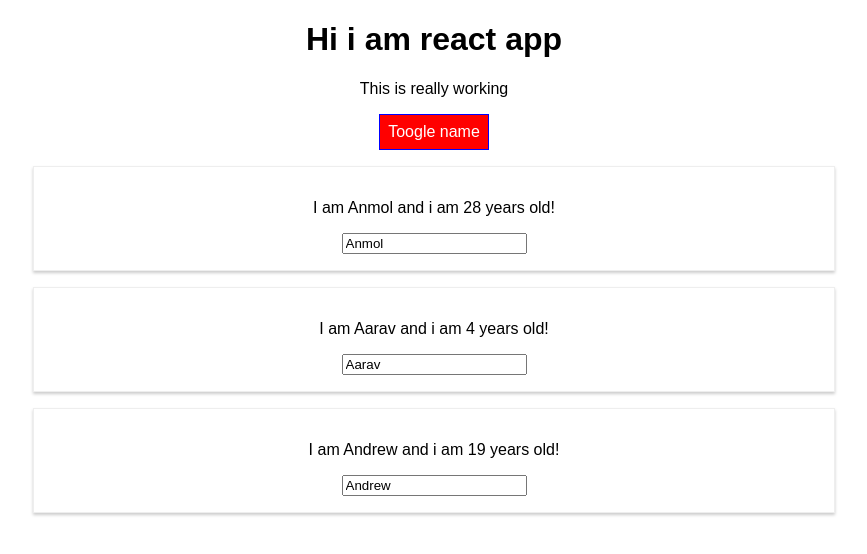
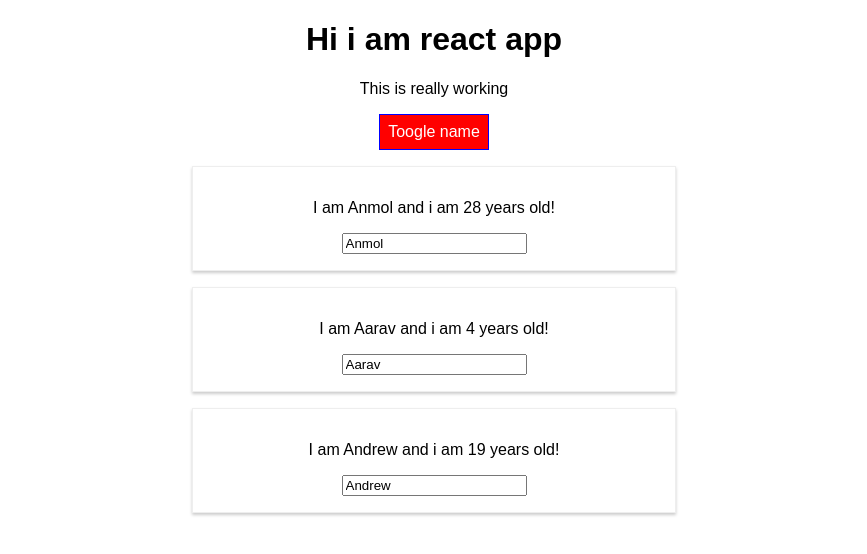
Before and after one commit to Anmolzuck/Learning-React.js, a React (Create React App) app: page / in a window 1280 px wide. Both pictures are taken after a click on the button "Toogle name". Shown: the top 554 px of the page, without its empty margins (206-1073 px from the left). Built offline with nearby package versions, Linux system fonts and the light colour scheme.

Commit message:
Using Radium for sudo selection

```diff
--- a/src/App.js
+++ b/src/App.js
@@ -1,6 +1,6 @@
 import React, { Component /*useState*/ } from 'react';
 import './App.css';
-import Radium from 'radium';
+import Radium, { StyleRoot } from 'radium';
 import Person from './Person/Person';
 
 // class App extends Component {
@@ -215,6 +215,7 @@
     if (this.state.persons.length <= 1) classes.push('bold');
 
     return (
+      <StyleRoot>
         <div className="App">
           <h1>Hi i am react app</h1>
           <p className={classes.join(' ')}>This is really working</p>
@@ -240,6 +241,7 @@
           </div>
         ) : null} */}
         </div>
+      </StyleRoot>
     );
   }
 }
--- a/src/Person/Person.css
+++ b/src/Person/Person.css
@@ -6,3 +6,9 @@
   padding: 16px;
   text-align: center;
 }
+
+/* @media (min-width: 500px) {
+  .Person {
+    width: 450px;
+  }
+} */
--- a/src/Person/person.js
+++ b/src/Person/person.js
@@ -4,8 +4,13 @@
 
 //Creating a component
 const person = (props) => {
+  const styles = {
+    '@media(min-width:500px)': {
+      width: '450px',
+    },
+  };
   return (
-    <div className="Person">
+    <div className="Person" style={styles}>
       <p onClick={props.click}>
         I am {props.name} and i am {Math.floor(Math.random() * 30)} years old!
       </p>
```
Lines whose indentation alone changed are shown as unchanged.
